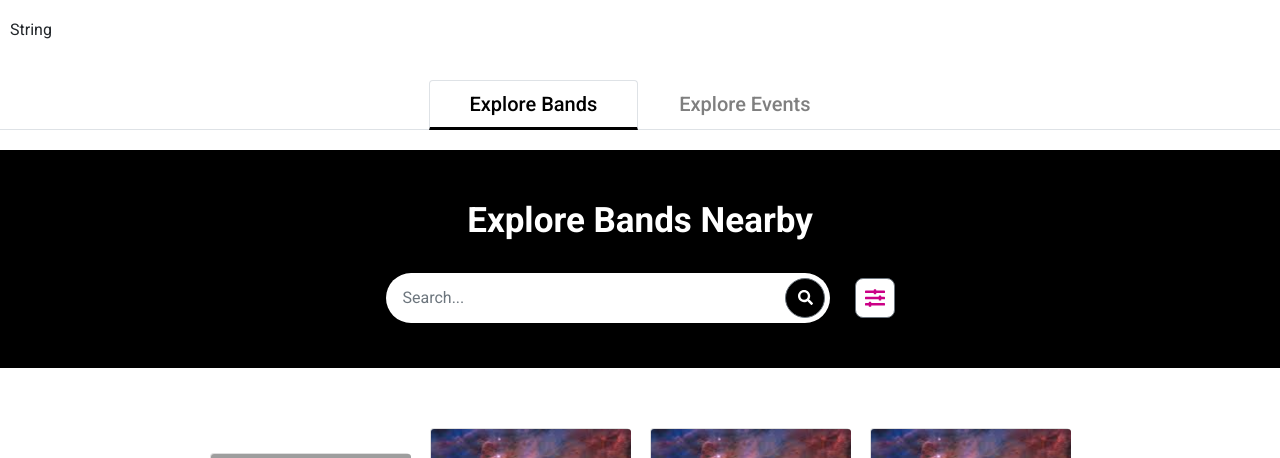
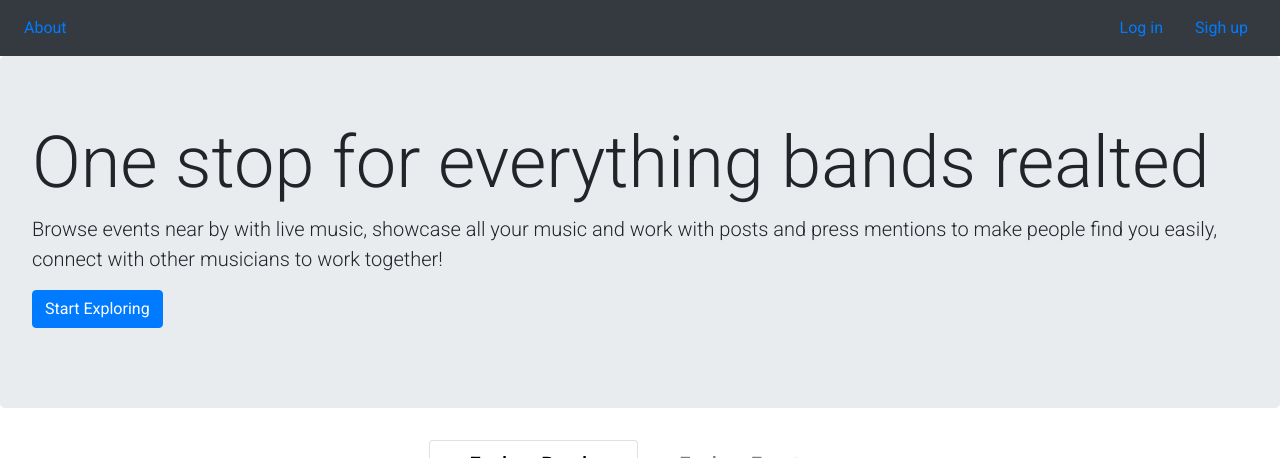
Before and after one commit to xo28122000/StringApp, a React (Create React App) app in the folder application/app/frontend/: page / in a window 1280 px wide. Shown: the top 458 px of the page. Built offline with nearby package versions, Linux system fonts and the light colour scheme; grey boxes are pictures that could not be loaded.

Commit message:
started navbar + field in between navbar and explore bands

```diff
--- a/application/app/frontend/src/App.js
+++ b/application/app/frontend/src/App.js
@@ -1,9 +1,10 @@
 import React from "react";
+import { Jumbotron, Button } from "reactstrap";
 import {
   BrowserRouter as Router,
   Switch,
   Route,
-  Redirect
+  Redirect,
 } from "react-router-dom";
 
 import Navbar from "./components/Navbar/index";
@@ -15,11 +16,15 @@ import RegisterPage from "./screens/Register";
 
 import "./App.css";
 import "bootstrap/dist/css/bootstrap.min.css";
+import Space from "./frontpageSpace/frontpageSpace";
 
-const App = props => {
+const App = (props) => {
   return (
     <div>
       <Navbar />
+      <div>
+        <Space />
+      </div>
       <Switch>
         <Route path="/register">
           <RegisterPage />
--- a/application/app/frontend/src/components/Navbar/index.js
+++ b/application/app/frontend/src/components/Navbar/index.js
@@ -1,23 +1,45 @@
-import React from "react";
+import React, { useState } from "react";
+
 import { Link } from "react-router-dom";
+import {
+  Collapse,
+  Navbar,
+  NavbarToggler,
+  NavbarBrand,
+  Nav,
+  NavItem,
+  NavLink,
+  NavbarText,
+} from "reactstrap";
 
 import "./navbar.css";
 
-const Navbar = () => {
+const Example = (props) => {
+  const [isOpen, setIsOpen] = useState(false);
+
+  const toggle = () => setIsOpen(!isOpen);
+
   return (
-    <div
-      style={{
-        display: "flex",
-        justifyContent: "flex-start",
-        alignItems: "center",
-        height: 60,
-        padding: 10
-        // backgroundColor: "red"
-      }}
-    >
-      String
+    <div>
+      <Navbar color="dark" expand="md">
+        <img />
+        <NavbarToggler onClick={toggle} />
+        <Collapse isOpen={isOpen} navbar>
+          <Nav className="mr-auto" navbar>
+            <NavItem>
+              <NavLink href="">About</NavLink>
+            </NavItem>
+          </Nav>
+
+          <NavLink color="light" href="">
+            Log in
+          </NavLink>
+
+          <NavLink href="">Sigh up</NavLink>
+        </Collapse>
+      </Navbar>
     </div>
   );
 };
 
-export default Navbar;
+export default Example;
--- a/application/app/frontend/src/components/Navbar/navbar.css
+++ b/application/app/frontend/src/components/Navbar/navbar.css
@@ -4,3 +4,8 @@
   border-width: 1px;
   border-style: dotted;
 }
+
+.nav-logo {
+  float: left !important;
+  margin-top: -15px !important;
+}
--- /dev/null
+++ b/application/app/frontend/src/frontpageSpace/frontpageSpace.js
@@ -0,0 +1,22 @@
+import React from "react";
+import { Jumbotron, Button } from "reactstrap";
+
+const Space = (props) => {
+  return (
+    <div>
+      <Jumbotron>
+        <h1 className="display-3">One stop for everything bands realted</h1>
+        <p className="lead">
+          Browse events near by with live music, showcase all your music and
+          work with posts and press mentions to make people find you easily,
+          connect with other musicians to work together!
+        </p>
+        <p className="lead">
+          <Button color="primary">Start Exploring</Button>
+        </p>
+      </Jumbotron>
+    </div>
+  );
+};
+
+export default Space;
```
